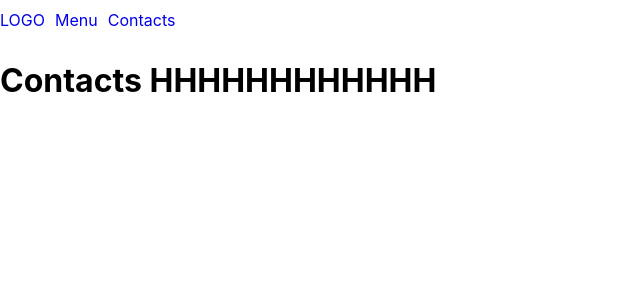
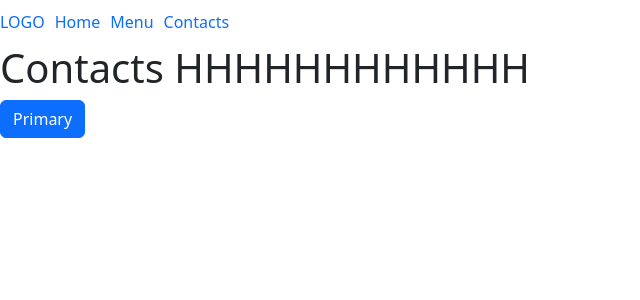
Before and after one commit to shcher-olha/new-navbar, a React (Create React App) app: page /contacts in a window 1280 px wide. Shown: the top 300 px of the page, without its empty margins (0-640 px from the left). Built offline with nearby package versions, Linux system fonts and the light colour scheme.

Commit message:
instal bootstrap

```diff
--- a/package.json
+++ b/package.json
@@ -7,7 +7,9 @@
     "@testing-library/jest-dom": "^5.17.0",
     "@testing-library/react": "^13.4.0",
     "@testing-library/user-event": "^13.5.0",
+    "bootstrap": "^5.3.3",
     "react": "^18.2.0",
+    "react-bootstrap": "^2.10.2",
     "react-dom": "^18.2.0",
     "react-router-dom": "^6.22.3",
     "react-scripts": "5.0.1",
--- a/src/App.js
+++ b/src/App.js
@@ -3,8 +3,10 @@ import { Route, Routes } from "react-router-dom";
 import Navbar from "./components/navbar";
 import Contacts from "./components/contacts";
 import Menu from "./components/menu";
+import Home from "./components/home";
 
-const Home = () => <h1>Home Page</h1>;
+//const Home = () => <h1>Home Page</h1>;
+//если пишем эту строчку то надо убрать из меню из компонентов - home.js-это тоже самое
 
 function App() {
   return (
--- a/src/components/contacts.js
+++ b/src/components/contacts.js
@@ -1,3 +1,15 @@
-const Contacts = () => <h1>Contacts HHHHHHHHHHHH</h1>;
+
+
+const Contacts = () => {
+  return (
+    <>
+    <h1>Contacts HHHHHHHHHHHH</h1>
+<button type="button" className="btn btn-primary">
+  Primary
+</button>
+
+    </>
+  );
+};
 
 export default Contacts;
--- /dev/null
+++ b/src/components/home.js
@@ -0,0 +1,3 @@
+const Home = () => <h1>Main Page</h1>;
+
+export default Home;
--- a/src/components/navbar.js
+++ b/src/components/navbar.js
@@ -12,6 +12,9 @@ const Navbar = () => {
         </Link>
         <ul className="menu-nav">
           <li className="list">
+            <Link to="/">Home</Link>
+          </li>
+          <li className="list">
             <Link to="/menu">Menu</Link>
           </li>
           <li className="list">
--- a/src/index.js
+++ b/src/index.js
@@ -4,6 +4,7 @@ import './index.css';
 import App from './App';
 import reportWebVitals from './reportWebVitals';
 import { BrowserRouter } from 'react-router-dom';
+import "bootstrap/dist/css/bootstrap.min.css";
 
 const root = ReactDOM.createRoot(document.getElementById('root'));
 root.render(
```
Also changed, not shown: 1 other file (tests, documents, lock files or other folders).
